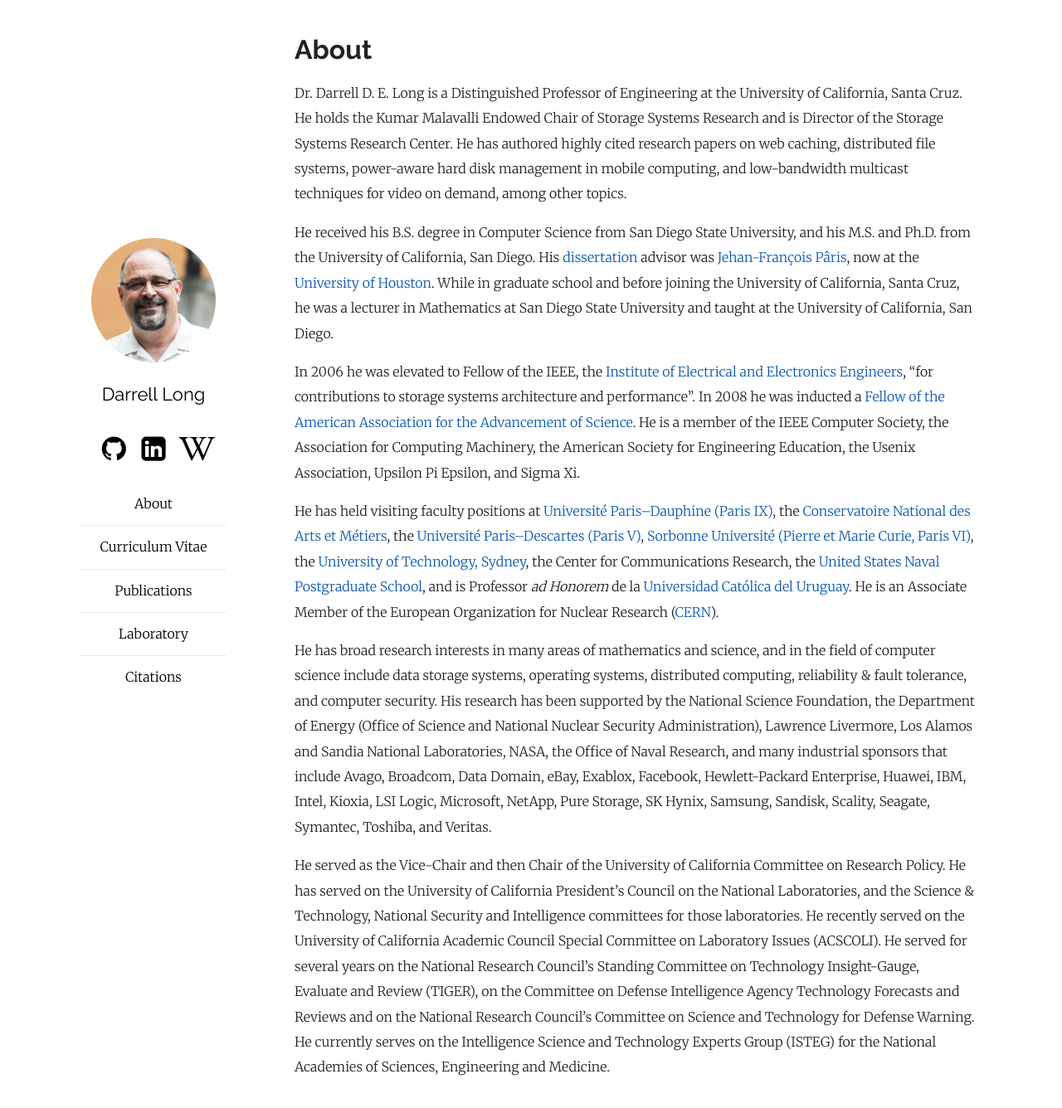
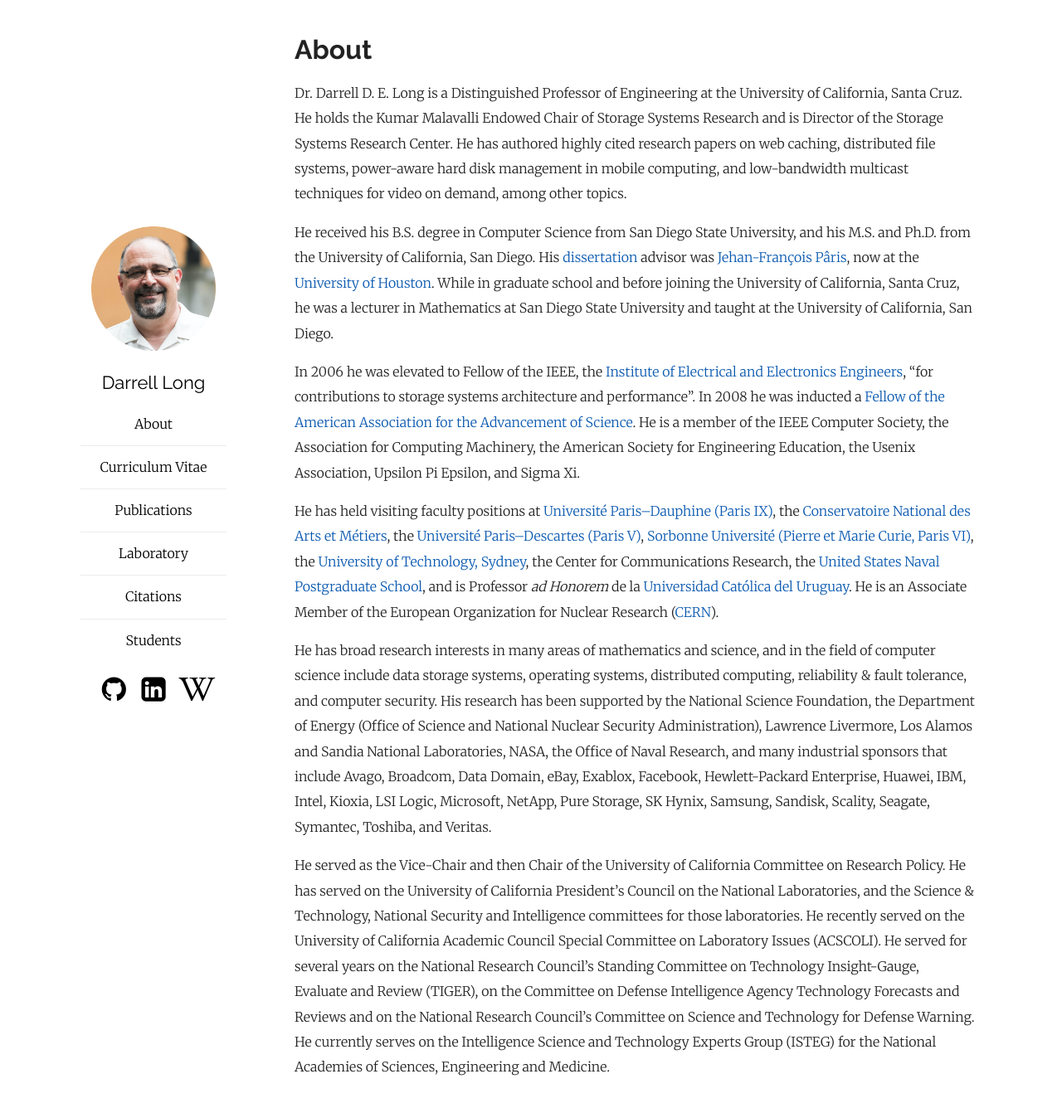
Before and after one commit to darrelllong/darrelllong.github.io, a Jekyll site: the page built from index.md, in a window 1280 px wide and 1347 px high. Shown: the top 1336 px of the window at 83% size. Built offline with Jekyll 4.4.1, drawn with Linux system fonts in a browser that asks for light colours.

Commit message:
refactor; this will make more sense in the future

```diff
--- a/_config.yml
+++ b/_config.yml
@@ -1,7 +1,6 @@
 #
 # Base site config.
 #
-
 title: "Darrell D.E. Long"
 author: "Darrell D.E. Long"
 email: "darrell@ucsc.edu"
@@ -18,9 +17,9 @@
   portrait: "assets/portrait.png"
   html_lang: "en"
   links:
-    github:  "darrelllong"
-    linkedin: "in/darrell-d-e-long"
-    wikipedia: "Darrell_Long"
+    github: "https://github.com/darrelllong"
+    linkedin: "https://www.linkedin.com/in/darrell-d-e-long/"
+    wikipedia: "https://en.wikipedia.org/wiki/Darrell_Long"
 
   navigation:
     - title: "About"
@@ -33,10 +32,12 @@
       url: "https://www.ssrc.ucsc.edu/index.html"
     - title: "Citations"
       url: "https://scholar.google.com/citations?user=PqdLgQ0AAAAJ&hl=en&oi=ao"
+    - title: "Students"
+      url: "https://www.genealogy.math.ndsu.nodak.edu/id.php?id=10794"
 
 
 #
-# Custom collections (papers, articles, etc.).
+# Custom collections (publications, articles, etc.).
 #
 collections:
   publications:
@@ -47,7 +48,5 @@
 #
 # No man's land.
 #
-
-# Sass (for the UI and whatnot, modifed from the plainwhite gem theme).
 sass:
   sass_dir: _sass
--- a/_layouts/frontmatter.html
+++ b/_layouts/frontmatter.html
@@ -13,32 +13,6 @@
         <h2 id="title">
           <a href="{{ "/" | relative_url }}">{{ site.darrell.name }}</a>
         </h2>
-        <p class="tagline"></p>
-        <ul class="social">
-          {%- if site.darrell.links.github -%}
-          <a href="https://github.com/{{ site.darrell.links.github }}" target="_blank">
-            <li>
-              <i class="icon-github-circled"></i>
-            </li>
-          </a>
-          {%- endif -%}
-          {%- if site.darrell.links.linkedin -%}
-          <a href="https://www.linkedin.com/{{ site.darrell.links.linkedin }}"
-            target="_blank">
-            <li>
-              <i class="icon-linkedin-squared"></i>
-            </li>
-          </a>
-          {%- endif -%}
-          {%- if site.darrell.links.wikipedia -%}
-            <a href="https://en.wikipedia.org/wiki/{{
-                      site.darrell.links.wikipedia }}" target="_blank">
-            <li>
-              <i class="icon-wikipedia-w"></i>
-            </li>
-          </a>
-          {%- endif -%}
-        </ul>
         {%- if site.darrell.navigation -%}
         <nav class="navigation">
           <ul>
@@ -50,6 +24,30 @@
           </ul>
         </nav>
         {%- endif -%}
+        <ul class="social">
+          {%- if site.darrell.links.github -%}
+          <a href="{{ site.darrell.links.github }}" target="_blank">
+            <li>
+              <i class="icon-github-circled"></i>
+            </li>
+          </a>
+          {%- endif -%}
+          {%- if site.darrell.links.linkedin -%}
+          <a href="{{ site.darrell.links.linkedin }}"
+            target="_blank">
+            <li>
+              <i class="icon-linkedin-squared"></i>
+            </li>
+          </a>
+          {%- endif -%}
+          {%- if site.darrell.links.wikipedia -%}
+            <a href="{{ site.darrell.links.wikipedia }}" target="_blank">
+            <li>
+              <i class="icon-wikipedia-w"></i>
+            </li>
+          </a>
+          {%- endif -%}
+        </ul>
       </section>
       <section class="content">
         {{ content }}
--- a/_sass/plain.scss
+++ b/_sass/plain.scss
@@ -91,7 +91,7 @@
     h2 {
       font-size: 22px;
       margin-top: 25px;
-      margin-bottom: 0;
+      margin-bottom: 14px;
       color: #222222;
       font-weight: normal;
     }
```
